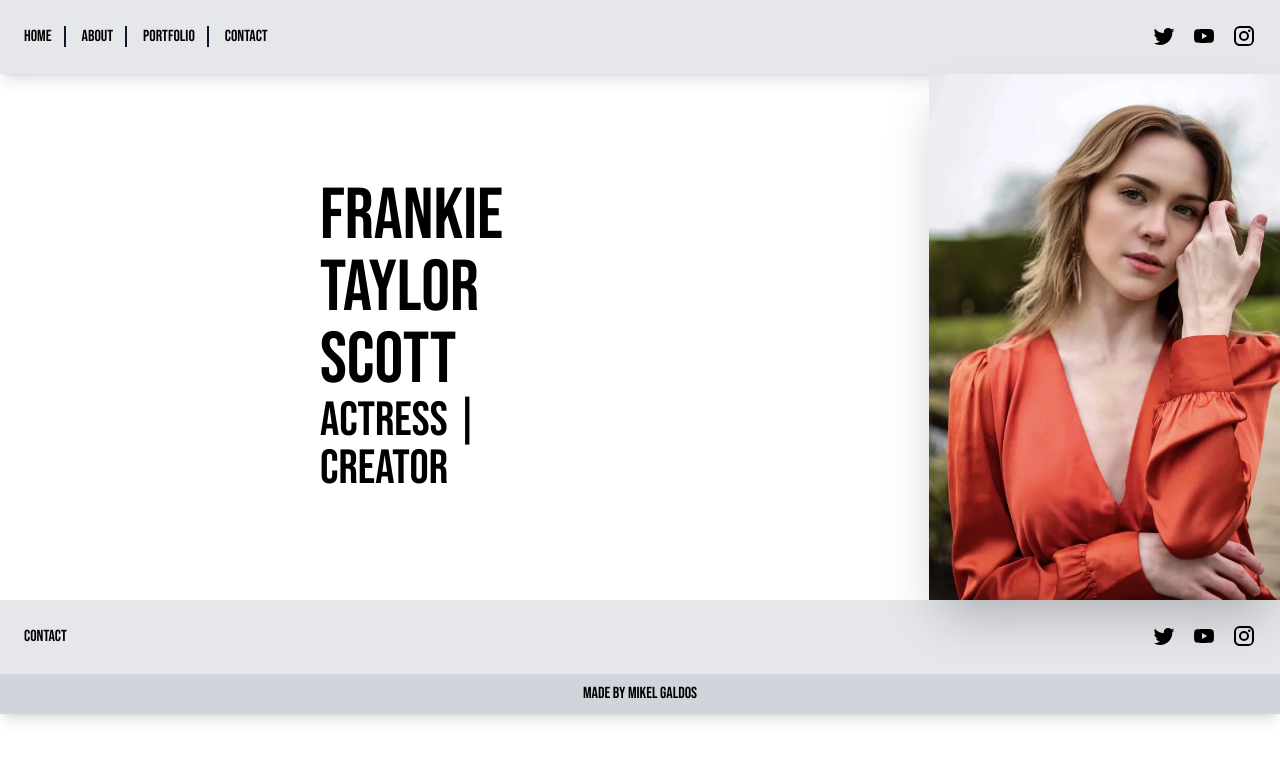
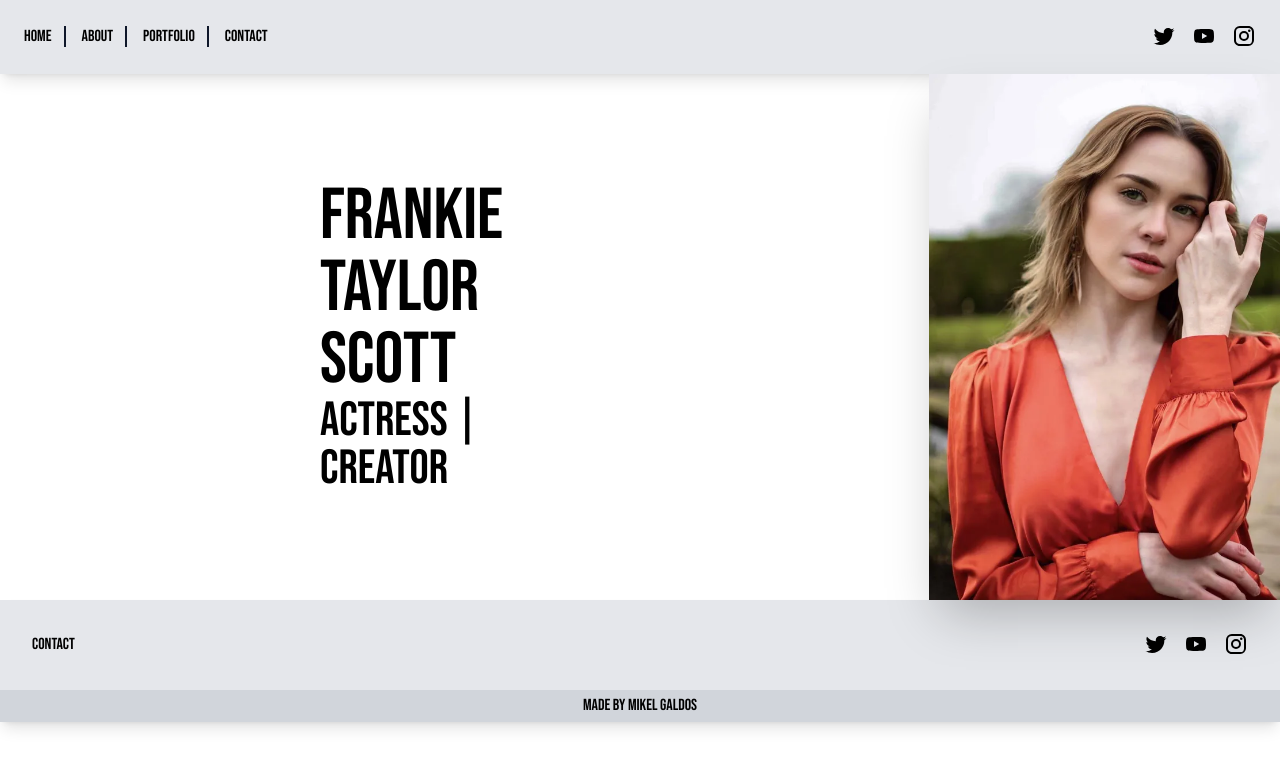
Before and after one commit to MikelGV/Learn, a Next.js app in the folder learn-tailwind/: page / in a window 1280 px wide. Shown: the top 768 px of the page. Built offline with nearby package versions, Linux system fonts and the light colour scheme.

Commit message:
footer changed

```diff
--- a/learn-tailwind/components/Footer.tsx
+++ b/learn-tailwind/components/Footer.tsx
@@ -8,7 +8,7 @@ export default function Footer() {
     return(
         <>
             <footer className="text-center bg-gray-200">
-                <div className="p-6 max-w-full mx-auto bg-gray-200 shadow-lg font-bebasneue flex items-center text-center">
+                <div className="p-8 max-w-full mx-auto bg-gray-200 shadow-lg font-bebasneue flex items-center text-center">
                     <div className="mr-auto">
                         <ul>
                             <li>
@@ -30,7 +30,7 @@ export default function Footer() {
                         </ul>
                     </div>
                 </div>
-                <div className="p-2 max-w-full mx-auto bg-gray-300 shadow-lg font-bebasneue text-center">
+                <div className="p-1 max-w-full mx-auto bg-gray-300 shadow-lg font-bebasneue text-center">
                     <div className="flex justify-center md:mr-auto">
                         <h1>Made By <Link href="https://www.mikelgaldos.com" target="_blank">Mikel Galdos</Link></h1>
                     </div>
```
